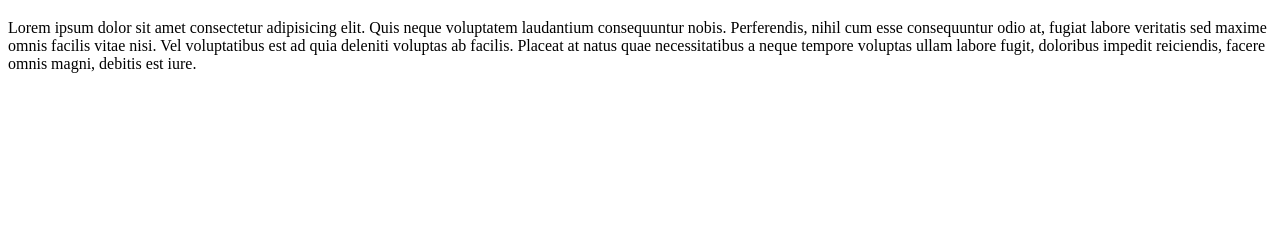
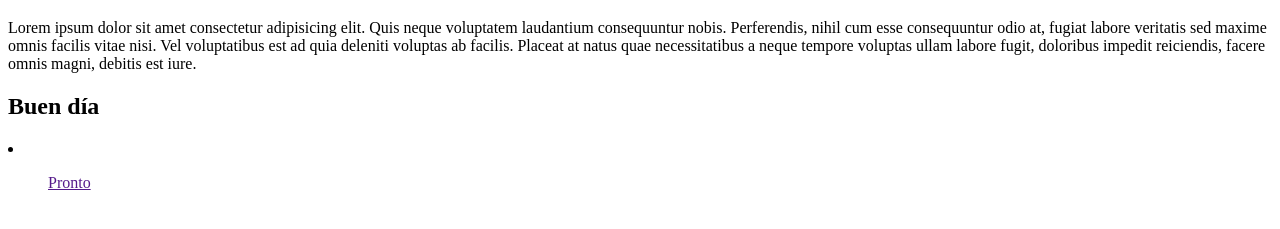
Before and after one commit to NachoSuar/55345, a plain HTML site: page index.html in a window 1280 px wide. Shown: the part 61-290 px from the top of the page. Drawn offline with Linux system fonts and the light colour scheme.

Commit message:
Cambio en HTML

```diff
--- a/index.html
+++ b/index.html
@@ -10,5 +10,11 @@
     <h1>Mi primer repositorio</h1>
     <p>Lorem ipsum dolor sit amet consectetur adipisicing elit. Quis neque voluptatem laudantium consequuntur nobis. Perferendis, nihil cum esse consequuntur odio at, fugiat labore veritatis sed maxime omnis facilis vitae nisi.
     Vel voluptatibus est ad quia deleniti voluptas ab facilis. Placeat at natus quae necessitatibus a neque tempore voluptas ullam labore fugit, doloribus impedit reiciendis, facere omnis magni, debitis est iure.</p>
+    <h2>Buen día</h2>
+    <li>
+        <ul>
+            <a href="">Pronto</a>
+        </ul>
+    </li>
 </body>
 </html>
```
